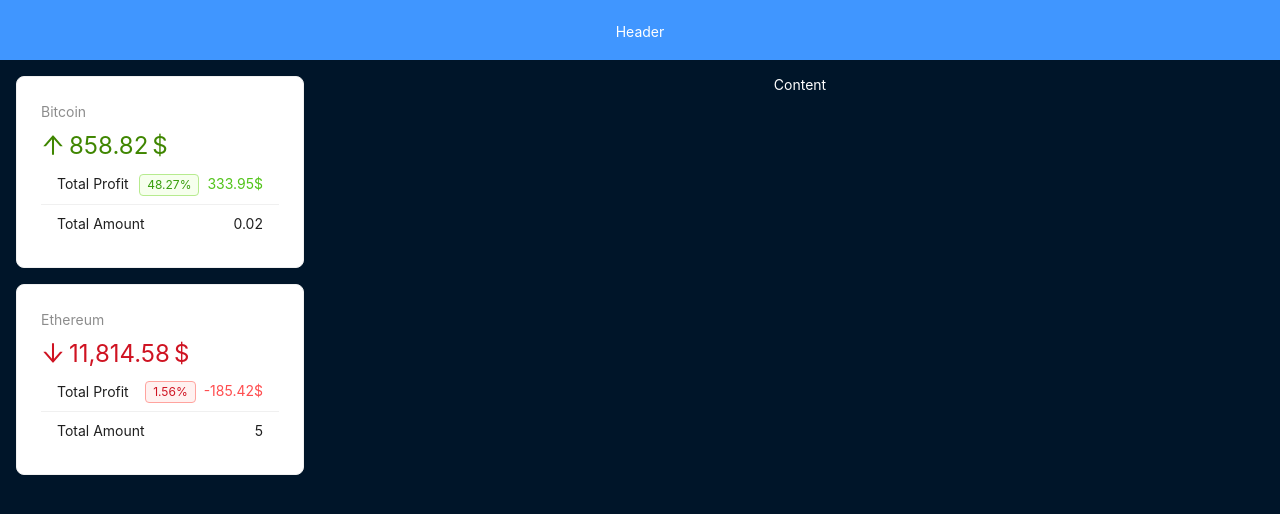
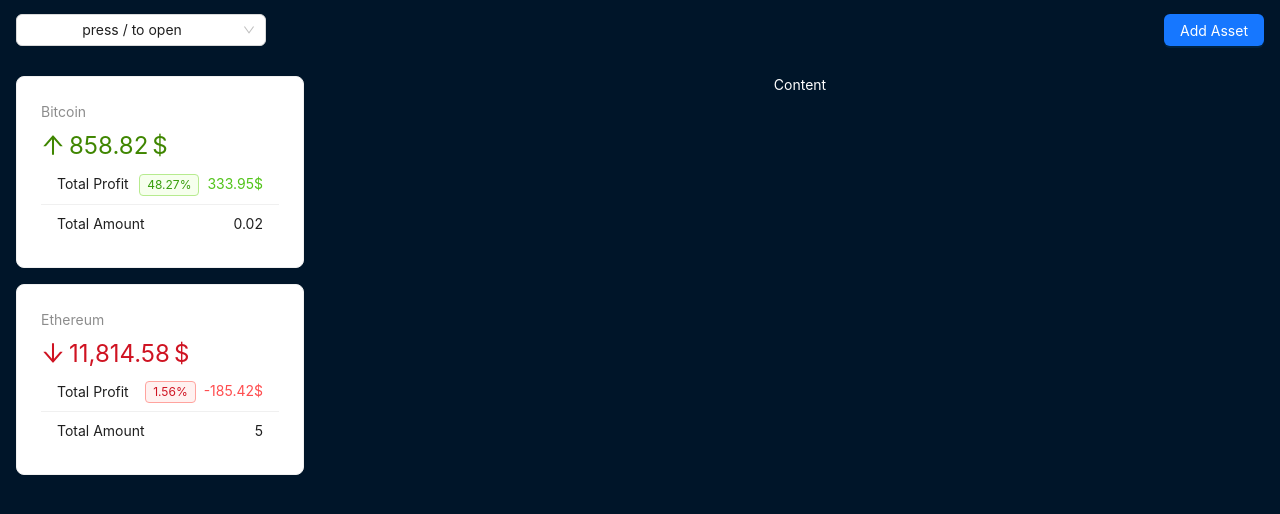
Before and after one commit to zxcviolence/crypto, a React (Vite) app: page / in a window 1280 px wide. Shown: the top 514 px of the page. Built offline with nearby package versions, Linux system fonts and the light colour scheme.

Commit message:
header => modal, drawer

```diff
--- /dev/null
+++ b/src/components/AddAssetForm.jsx
@@ -0,0 +1,3 @@
+export const AddAssetForm = () => {
+  return <form>ASSET FORM</form>;
+};
--- /dev/null
+++ b/src/components/CoinInfoModal.jsx
@@ -0,0 +1,3 @@
+export const CoinInfoModal = ({ coin }) => {
+  return <h2>{coin.name}</h2>;
+};
--- a/src/components/Layout/AppHeader/header.module.scss
+++ b/src/components/Layout/AppHeader/header.module.scss
@@ -1,8 +1,9 @@
 .headerStyle {
-    text-align: center;
-    color: #fff;
-    height: 60px;
-    padding-inline: 48;
-    line-height: 64px;
-    background-color: #4096ff;
+  width: 100%;
+  text-align: center;
+  height: 60px;
+  padding: 1rem;
+  display: flex;
+  justify-content: space-between;
+  align-items: center;
 }
--- a/src/components/Layout/AppHeader/index.jsx
+++ b/src/components/Layout/AppHeader/index.jsx
@@ -1,6 +1,77 @@
-import { Layout } from "antd";
-import styles from "./header.module.scss"
+import React from "react";
+import { Button, Layout, Modal, Select, Space, Drawer } from "antd";
+import { useCrypto } from "../../../hooks/useCrypto";
+import styles from "./header.module.scss";
+import { CoinInfoModal } from "../../CoinInfoModal";
+import { AddAssetForm } from "../../AddAssetForm";
 
 export const AppHeader = () => {
-  return <Layout.Header className={styles.headerStyle}>Header</Layout.Header>;
+  const [select, setSelect] = React.useState(false);
+  const [modal, setModal] = React.useState(false);
+  const [coin, setCoin] = React.useState(null);
+  const [drawer, setDrawer] = React.useState(false);
+
+  const { crypto } = useCrypto();
+
+  React.useEffect(() => {
+    const keypress = event => {
+      if (event.key === "/") {
+        setSelect(prev => !prev);
+      }
+    };
+    document.addEventListener("keypress", keypress);
+
+    return () => document.removeEventListener("keypress", keypress);
+  }, []);
+
+  const handleSelect = value => {
+    setCoin(crypto.find(c => c.id === value));
+    setModal(true);
+  };
+
+  return (
+    <Layout.Header className={styles.headerStyle}>
+      <Select
+        style={{
+          width: 250,
+        }}
+        open={select}
+        onClick={() => setSelect(prev => !prev)}
+        onSelect={handleSelect}
+        value="press / to open"
+        options={crypto.map(coin => ({
+          label: coin.name,
+          value: coin.id,
+          icon: coin.icon,
+        }))}
+        optionRender={option => (
+          <Space>
+            <img
+              style={{ width: 20 }}
+              src={option.data.icon}
+              alt={option.data.label}
+            />
+            {option.data.label}
+          </Space>
+        )}
+      />
+
+      <Button type="primary" onClick={() => setDrawer(true)}>
+        Add Asset
+      </Button>
+
+      <Modal open={modal} onCancel={() => setModal(false)} footer={null}>
+        <CoinInfoModal coin={coin} />
+      </Modal>
+
+      <Drawer
+        width={600}
+        title="Add Asset"
+        onClose={() => setDrawer(false)}
+        open={drawer}
+      >
+        <AddAssetForm />
+      </Drawer>
+    </Layout.Header>
+  );
 };
--- a/src/components/Layout/AppSider/index.jsx
+++ b/src/components/Layout/AppSider/index.jsx
@@ -1,12 +1,11 @@
-import React from "react";
-import { CryptoContext } from "../../../context/cryptoContext.jsx";
+import { useCrypto } from "../../../hooks/useCrypto.js";
 import { Card, Layout, List, Statistic, Typography, Tag } from "antd";
 import { capitalize } from "../../../utils.js";
 import { ArrowUpOutlined, ArrowDownOutlined } from "@ant-design/icons";
 import styles from "./sider.module.scss";
 
 export const AppSider = () => {
-  const { assets } = React.useContext(CryptoContext);
+  const { assets } = useCrypto();
 
   return (
     <Layout.Sider width="25%" className={styles.siderStyle}>
--- /dev/null
+++ b/src/hooks/useCrypto.js
@@ -0,0 +1,4 @@
+import React from "react";
+import { CryptoContext } from "../context/cryptoContext";
+
+export const useCrypto = () => React.useContext(CryptoContext);
```
